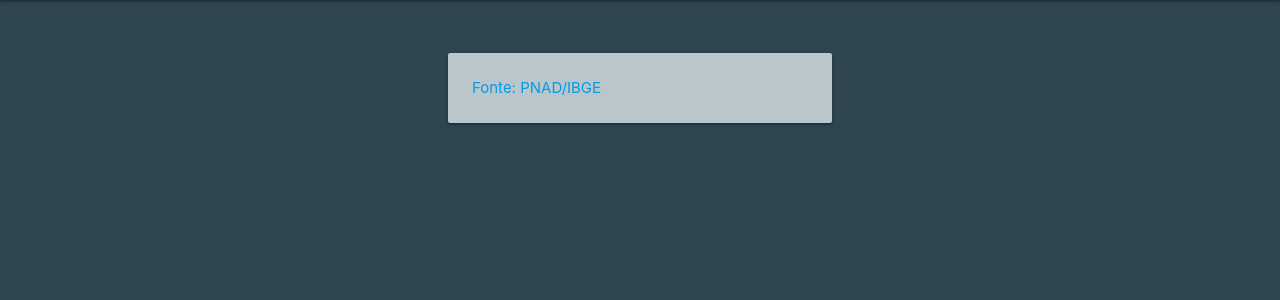
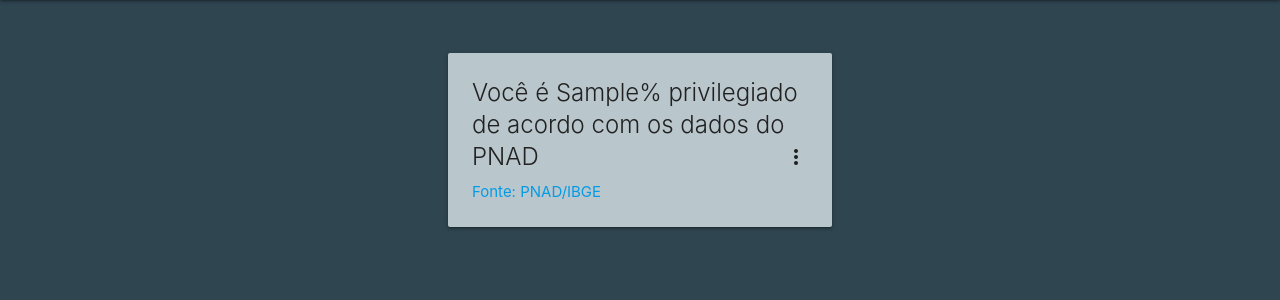
Before and after one commit to guilhermemoraisr/red-hot-chili-webbers, a Flask app: template templates/fim.html in a window 1280 px wide. Shown: the part 64-364 px from the top of the page. Run offline with Flask 2, Linux system fonts and the light colour scheme; the template is opened without the code that fills it: most values are stand-ins (such as "Sample title", 1, 10 or a date in 2020); parts of the project's set-up code (start-up, migrations or seed data) failed here and were passed over; some libraries are stand-ins or nearby versions.

Commit message:
:computer:

```diff
--- a/app.py
+++ b/app.py
@@ -14,7 +14,8 @@
     percEdu = Escolaridade(int(session['graduation']))
     percGen = Genero()
     percEtn = Etnia()
-    return render_template('fim.html', percGen=percGen, percEtn=percEtn, percEdu=percEdu, renda=float(session['income']), familia=float(session['family']),genero=int(session['gender']), race=int(session['ethnicity']), escolaridade=int(session['graduation']), estado=int(session['state']))
+    percPri = MediaFinal(float(session['income']), int(session['ethnicity']), int(session['gender']), int(session['state']), int(session['graduation']))
+    return render_template('fim.html', percPri=percPri, percGen=percGen, percEtn=percEtn, percEdu=percEdu, renda=float(session['income']), familia=float(session['family']),genero=int(session['gender']), race=int(session['ethnicity']), escolaridade=int(session['graduation']), estado=int(session['state']))
 #-------------------------------------fazer este comando caso queira fazer um 'if/else' no arquivo fim.html
 
 @app.route('/form', methods=['POST'])
--- a/data/dados.py
+++ b/data/dados.py
@@ -49,31 +49,31 @@
 
 
 def MediaFinal(salario, raca, sexo, estado, edu):
-    rendamax = income.max()
-    rendamin = income.min()
+    rendamax = dados3.income.max()
+    rendamin = dados3.income.min()
 
-    if sexo = 1 and raca = 1:
+    if sexo == 1 and raca == 1:
         privsexoraca=100
-    if sexo = 2 and raca = 1:
+    if sexo == 2 and raca == 1:
         privsexoraca = 66
-    if sexo = 1 and raca = 2:
+    if sexo == 1 and raca == 2:
         privsexoraca=33
-    if sexo = 2 and raca = 2:
+    if sexo ==2 and raca == 2:
         privsexoraca=0
 
-    if edu = 1:
+    if edu == 1:
         privedu = 14
-    if edu = 2:
+    if edu == 2:
         privedu = 28
-    if edu = 3:
+    if edu == 3:
         privedu = 42
-    if edu = 4:
+    if edu == 4:
         privedu = 56
-    if edu = 5:
+    if edu == 5:
         privedu = 78
-    if edu = 6:
+    if edu == 6:
         privedu = 84
-    if edu = 7:
+    if edu == 7:
         privedu = 100
 
 
@@ -105,6 +105,7 @@
 
     privfinal = (privrenda+privedu+privestado+privsexoraca)/4
 
+    return (privfinal.round(1))
 
 
 
--- a/templates/fim.html
+++ b/templates/fim.html
@@ -240,28 +240,8 @@
         </div>
         <div class="card-content">
 
-            {% if renda >= 13560.00 and genero == 1 and race == 1 and escolaridade == 7 %}
-            <span class="card-title activator grey-text text-darken-4">MENOS DE 1% DA POPULAÇÃO ESTÁ NESSA CONDIÇÂO<i
-                    class="material-icons right">more_vert</i></span>
-            {% elif renda >= 13560.00 %}
-            <span class="card-title activator grey-text text-darken-4">2% DA POPULAÇÃO ESTÁ NESSA CONDIÇÃO<i
-                    class="material-icons right">more_vert</i></span>
-            {% elif renda >= 6780.00 %}
-            <span class="card-title activator grey-text text-darken-4">4% DA POPULAÇÃO ESTÁ NESSA CONDIÇÃO<i
-                    class="material-icons right">more_vert</i></span>
-            {% elif renda >= 3390.00 %}
-            <span class="card-title activator grey-text text-darken-4">9% DA POPULAÇÃO ESTÁ NESSA CONDIÇÃO<i
-                    class="material-icons right">more_vert</i></span>
-            {% elif renda >= 2034.00 %}
-            <span class="card-title activator grey-text text-darken-4">16% DA POPULAÇÃO ESTÁ NESSA CONDIÇÃO<i
-                    class="material-icons right">more_vert</i></span>
-            {% elif renda >= 1356.00 %}
-            <span class="card-title activator grey-text text-darken-4">20% DA POPULAÇÃO ESTÁ NESSA CONDIÇÃO<i
-                    class="material-icons right">more_vert</i></span>
-            {% elif renda >= 0.00  %}
-            <span class="card-title activator grey-text text-darken-4">46% DA POPULAÇÃO ESTÁ NESSA CONDIÇÃO<i
-                    class="material-icons right">more_vert</i></span>
-            {% endif %}
+            <span class="card-title activator grey-text text-darken-4">Você é {{percPri}}% privilegiado de acordo com os dados do PNAD<i
+                class="material-icons right">more_vert</i></span>
 
             <p><a href="#">Fonte: PNAD/IBGE</a></p>
             <!--tirar isso-->
```
Also changed, not shown: 1 other file.
